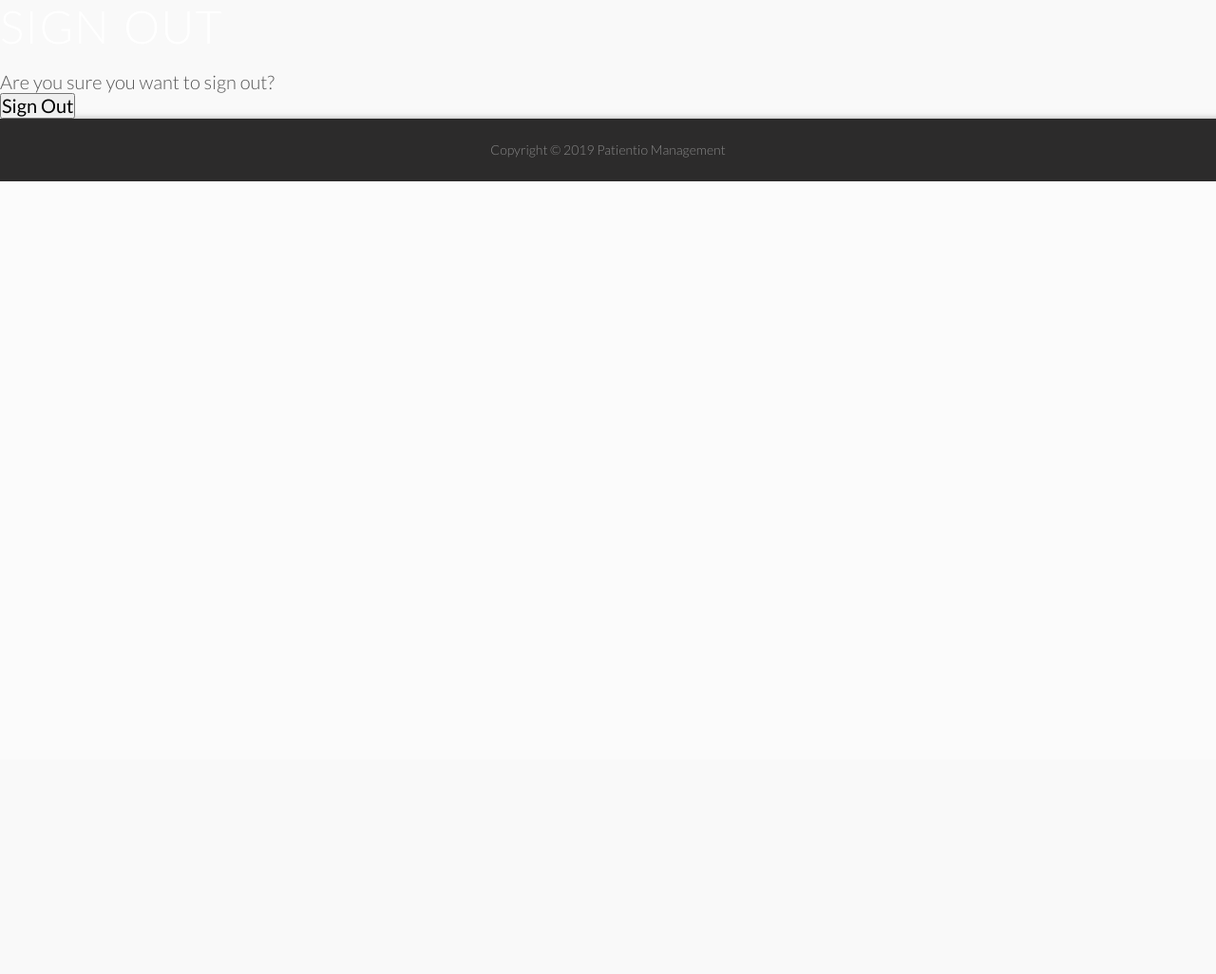
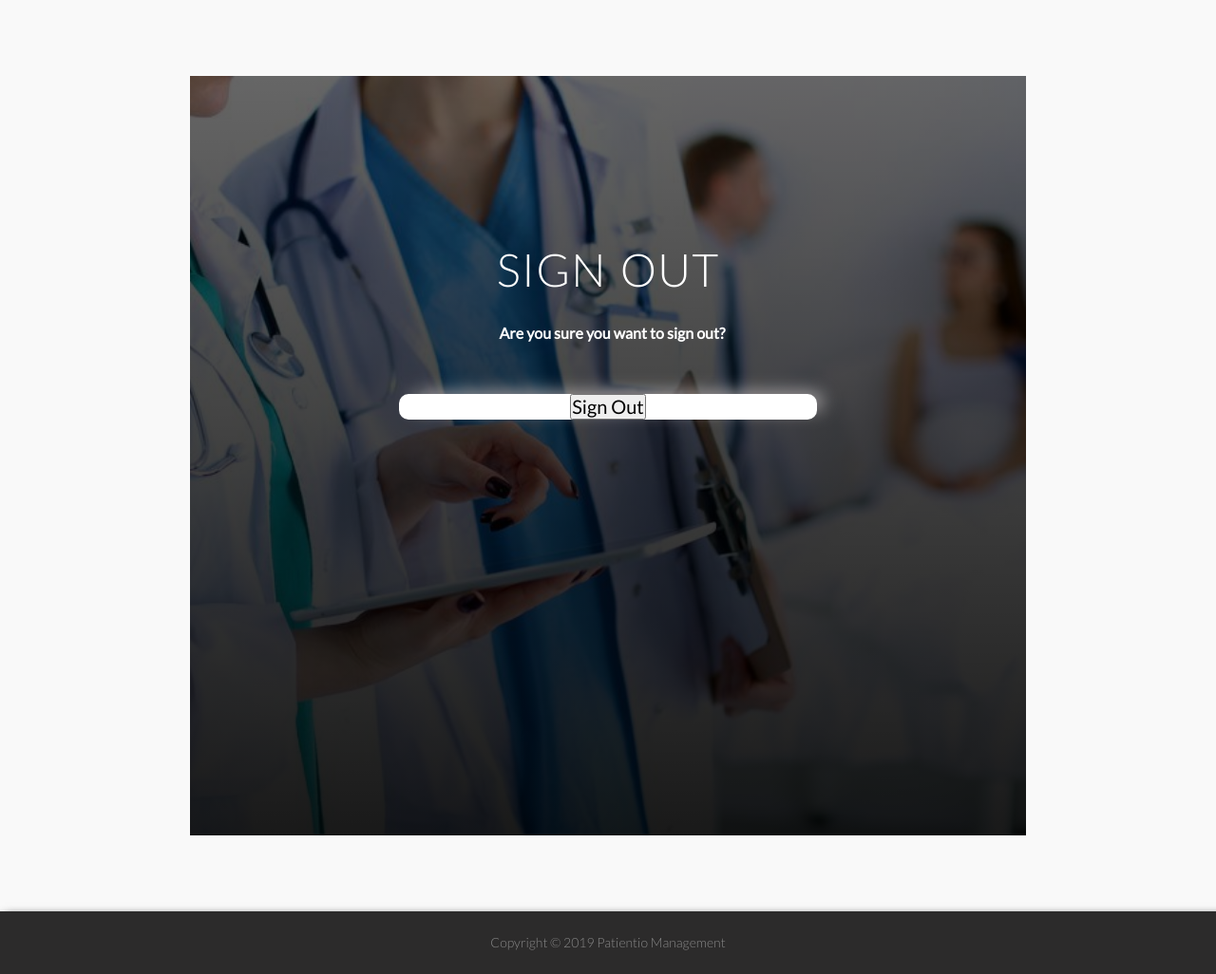
Before and after one commit to EeshaArif/Patientio, a Django app: page /accounts/logout/ in a window 1280 px wide. Shown: the whole page at 95% size. Before the commit the page ends 191 px from the top, so only its background shows below. Run offline with Django 3.2, Linux system fonts and the light colour scheme; a user stored in the database is signed in.

Commit message:
allauth logout.html

```diff
--- a/src/static/resources/css/style.css
+++ b/src/static/resources/css/style.css
@@ -594,6 +594,12 @@ header{
     /*margin-left: 5%;*/
 
     box-shadow:11px -6px 19px -5px #b5b0b0;
+}
+.signout header{
+    padding-top: 15%;
+}
+.signout .long-copy{
+    padding-right: 5%;
 }
 .section-signinform header{
     max-height: 100vh;
--- a/src/templates/account/logout.html
+++ b/src/templates/account/logout.html
@@ -5,11 +5,13 @@
 {% block head_title %}{% trans "Sign Out" %}{% endblock %}
 
 {% block content %}
+<section class="section-signinform signout">
+<header>
 <h1>{% trans "Sign Out" %}</h1>
 
-<p>{% trans 'Are you sure you want to sign out?' %}</p>
+<p class="box long-copy">{% trans 'Are you sure you want to sign out?' %}</p>
 
-<form method="post" action="{% url 'account_logout' %}">
+<form class="signinform" method="post" action="{% url 'account_logout' %}">
   {% csrf_token %}
   {% if redirect_field_value %}
   <input type="hidden" name="{{ redirect_field_name }}" value="{{ redirect_field_value }}"/>
@@ -17,5 +19,6 @@
   <button type="submit">{% trans 'Sign Out' %}</button>
 </form>
 
-
+</header>
+</section>
 {% endblock %}
```
Also changed, not shown: src/db.sqlite3.
